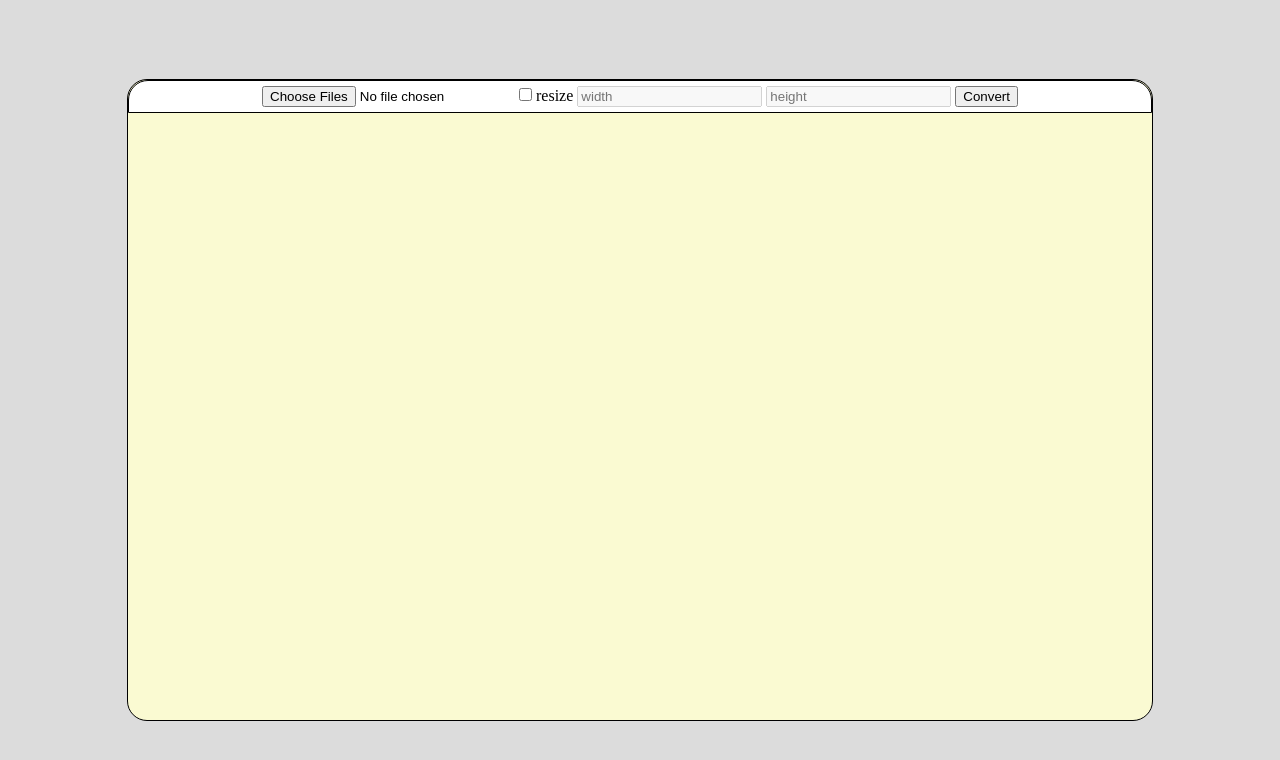
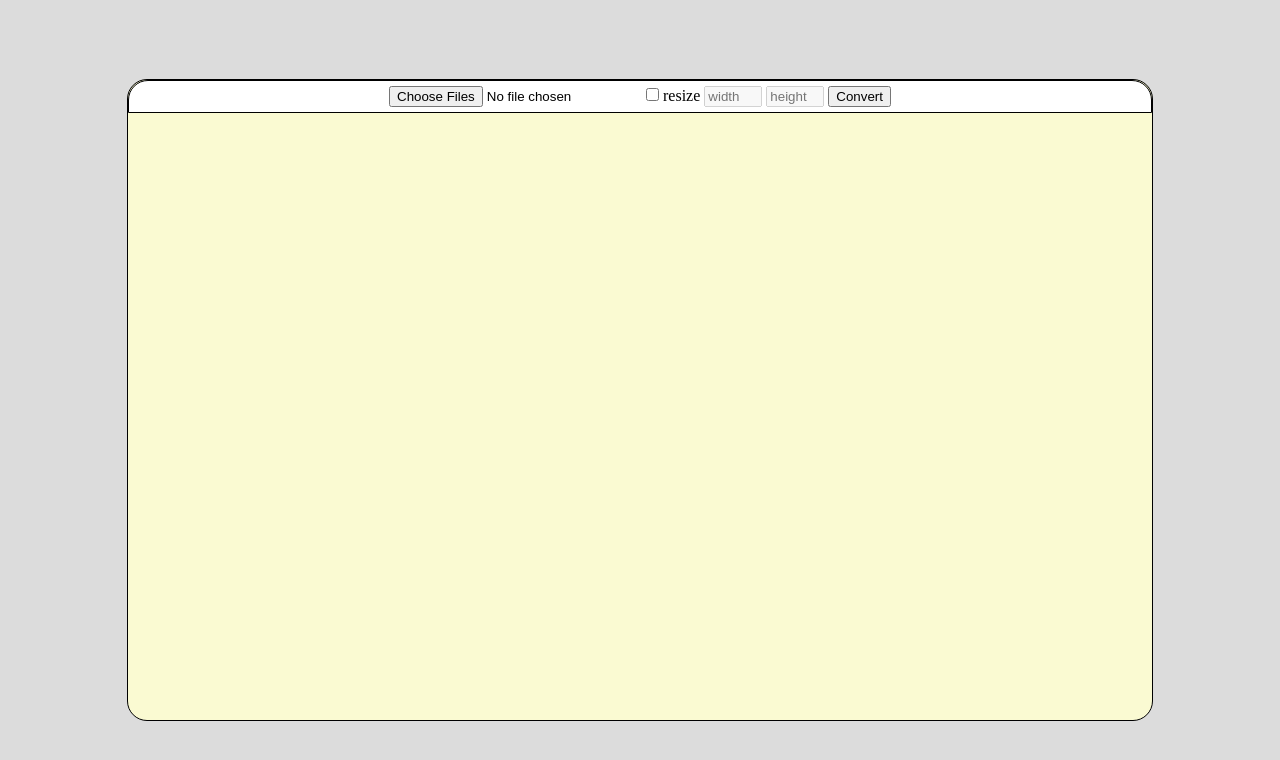
Before and after one commit to AllanCicceri/imgconverter, a plain HTML site: page index.html in a window 1280 px wide. Drawn offline with Linux system fonts and the light colour scheme.

Commit message:
ajuste no css dos campos

```diff
--- a/index.css
+++ b/index.css
@@ -26,3 +26,19 @@ body{
     border-top-left-radius: 20px;
     border-top-right-radius: 20px;
 }
+
+input.widthInput, input.heightInput{
+    width: 50px;
+}
+
+/*HIDE ARROWS: Chrome, Safari, Edge, Opera */
+input::-webkit-outer-spin-button,
+input::-webkit-inner-spin-button {
+  -webkit-appearance: none;
+  margin: 0;
+}
+
+/* HIDE ARROWS Firefox */
+input[type=number] {
+  -moz-appearance: textfield;
+}
--- a/index.html
+++ b/index.html
@@ -11,10 +11,11 @@
     <main class="conversion-main">
         <div class="headerActions">
             <input type="file" id="inputFiles" multiple>
-            <input type="checkbox" name="resize" id="resize">
-            <label for="resize">resize</label>
-            <input type="text" class="widthInput" name="widthInput" id="widthInput" placeholder="width" disabled>
-            <input type="text" class="heightInput" name="heightInput" id="heightInput" placeholder="height" disabled>
+            <label for="resize">
+                <input type="checkbox" name="resize" id="resize">
+                resize</label>
+            <input type="number" class="widthInput" name="widthInput" id="widthInput" placeholder="width" disabled min="50" max="4800" >
+            <input type="number" class="heightInput" name="heightInput" id="heightInput" placeholder="height" disabled min="50" max="4800" >
             <button id="btnConvert">Convert</button>
         </div>
         <table id="tblFiles"></table>
```
Also changed, not shown: index.js (line endings or trailing spaces).
